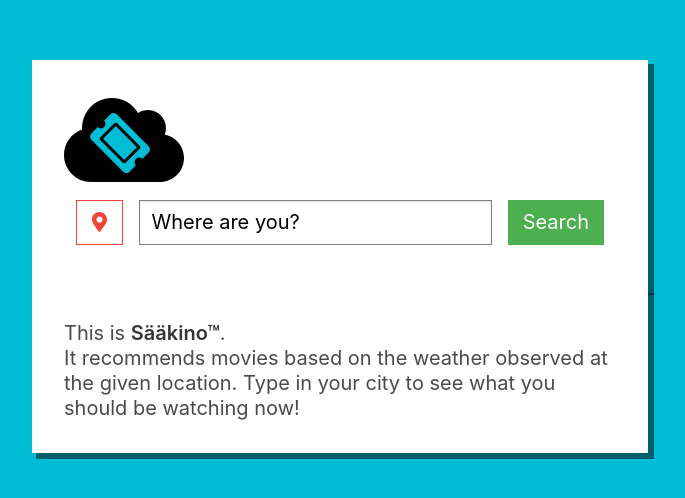
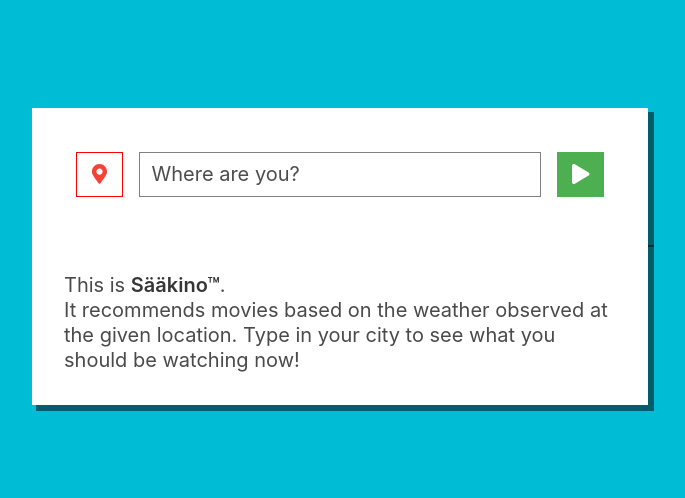
Before and after one commit to DoTheBarrelRoll/react-proju, a React (Create React App) app: page / in a window 1280 px wide. Shown: the part 144-642 px from the top of the page, without its empty margins (300-985 px from the left). Built offline with nearby package versions, Linux system fonts and the light colour scheme.

Commit message:
Some small CSS transitions

```diff
--- a/src/SearchBar.js
+++ b/src/SearchBar.js
@@ -121,12 +121,6 @@
                         {/* Searchbox content: location, input, button */}
                         <div className={this.state.divIdCenterBox} id="CenterBox">
 
-                        <div>
-
-                <i className="fas fa-cloud onTop text-is-large"></i>
-                <i className="fas fa-ticket-alt onBottom text-is-large"></i>
-                        </div>
-
                             {/* This is to make the items within the CenterBox on the same level and keep the block together*/}
                             <div className={this.state.divIdCenterToNav}>
 
@@ -143,8 +137,10 @@
                                         onChange={this.handleChange}>
                                     </input>
                                     {/* Search-button */}
-                                    <input className="button searchButton is-medium has-margin-left" id="search" type="submit" value="Search"
-                                     onClick={this.handleSubmit}></input>
+                                    <button className="button searchButton is-medium has-margin-left" id="search" type="submit" value="Search"
+                                     onClick={this.handleSubmit}>
+                                         <i class="fas fa-play"></i>
+                                     </button>
                                 </form>
                             </div>
                         </div>
--- a/src/Weather.js
+++ b/src/Weather.js
@@ -78,8 +78,8 @@
                     <div className="tile is-ancestor">
                         <div className="tile is-vertical is-12">
                             <div className="tile">
-                                <div className="tile is-parent is-horizontal">
-                                    <article className="tile is-child notification solidwhite has-shadow">
+                                <div className="tile is-parent is-horizontal not-padded">
+                                    <article className="tile is-child notification solidwhite has-shadow not-rounded">
                                         <p className="title">{this.state.weather.name + ", " + this.state.countryname}</p>
                                         <p className="subtitle is-spaced text-is-small">{this.state.weather.weather[0].description}</p>
                                         <div className="field is-grouped">
@@ -97,8 +97,8 @@
                                 </div>
 
                                 </div>
-                                <div className="tile is-parent is-horizontal is-12">
-                                    <article className="tile is-child notification solidwhite has-shadow">
+                                <div className="tile is-parent not-padded is-horizontal is-12">
+                                    <article className="tile is-child notification solidwhite has-shadow not-rounded">
                                         <Movie />
                                     </article>
                             </div>
@@ -108,7 +108,7 @@
                 </div>
             )
         } else {
-            return (<div className={this.state.divIdAlternative}>Damn :( We did not seem to find anything with that search word.</div>)
+            return (<div className={this.state.divIdAlternative}>Well shucks. :( According to our sources that place does not exist.</div>)
         }
     }
 }
--- a/src/css/custom.css
+++ b/src/css/custom.css
@@ -198,10 +198,19 @@
   width: 100%;
   border: 1px solid gray;
   border-radius: 0 0 0 0;
+  transition: 250ms;
+  box-shadow: 0 0 0 0;
+}
+
+.input:hover {
+  transition: 250ms;
+  box-shadow: 2px 2px 0 1px gray;
+  margin-left: -2px;
+  margin-top: -2px;
 }
 
 .input::placeholder {
-  color: rgb(0, 0, 0);
+  color: rgba(0, 0, 0, 0.7);
 }
 
 .centered {
@@ -224,7 +233,7 @@
 }
 
 .locateButton {
-  border: 1px solid currentcolor;
+  border: 1px solid red;
   cursor: pointer;
   justify-content: center;
   padding-bottom: calc(0.375em - 1px);
@@ -235,6 +244,7 @@
   white-space: nowrap;
   color: #F44336;
   background-color: white;
+  transition: 250ms;
 }
 
 .locatedButton {
@@ -260,8 +270,14 @@
 
 .locateButton:hover,
 .locateButton.is-hovered {
+  transition: 250ms;
   background-color: #FF867C;
+  border: 1px solid #FF867C;
+  box-shadow: 2px 2px 0 1px #B71C1C;
   color: #FFF;
+  margin-left: -2px;
+  margin-top: -2px;
+  margin-right: 2px;
 }
 
 .locatedButton:focus,
@@ -306,8 +322,19 @@
   padding-top: calc(0.375em - 1px);
   text-align: center;
   white-space: nowrap;
-  background-color: #4CAF50 !important;
-  color: #FFF !important;
+  background-color: #4CAF50;
+  color: #FFF;
+  transition: 250ms;
+}
+
+.searchButton:hover {
+  transition: 250ms;
+  background-color: #00BCD4;
+  color: white;
+  box-shadow: 2px 2px 0 1px #00838F;
+  padding-left: 16px;
+  margin-right: 2px;
+  margin-top: -2px;
 }
 
 .fade-in {
```
